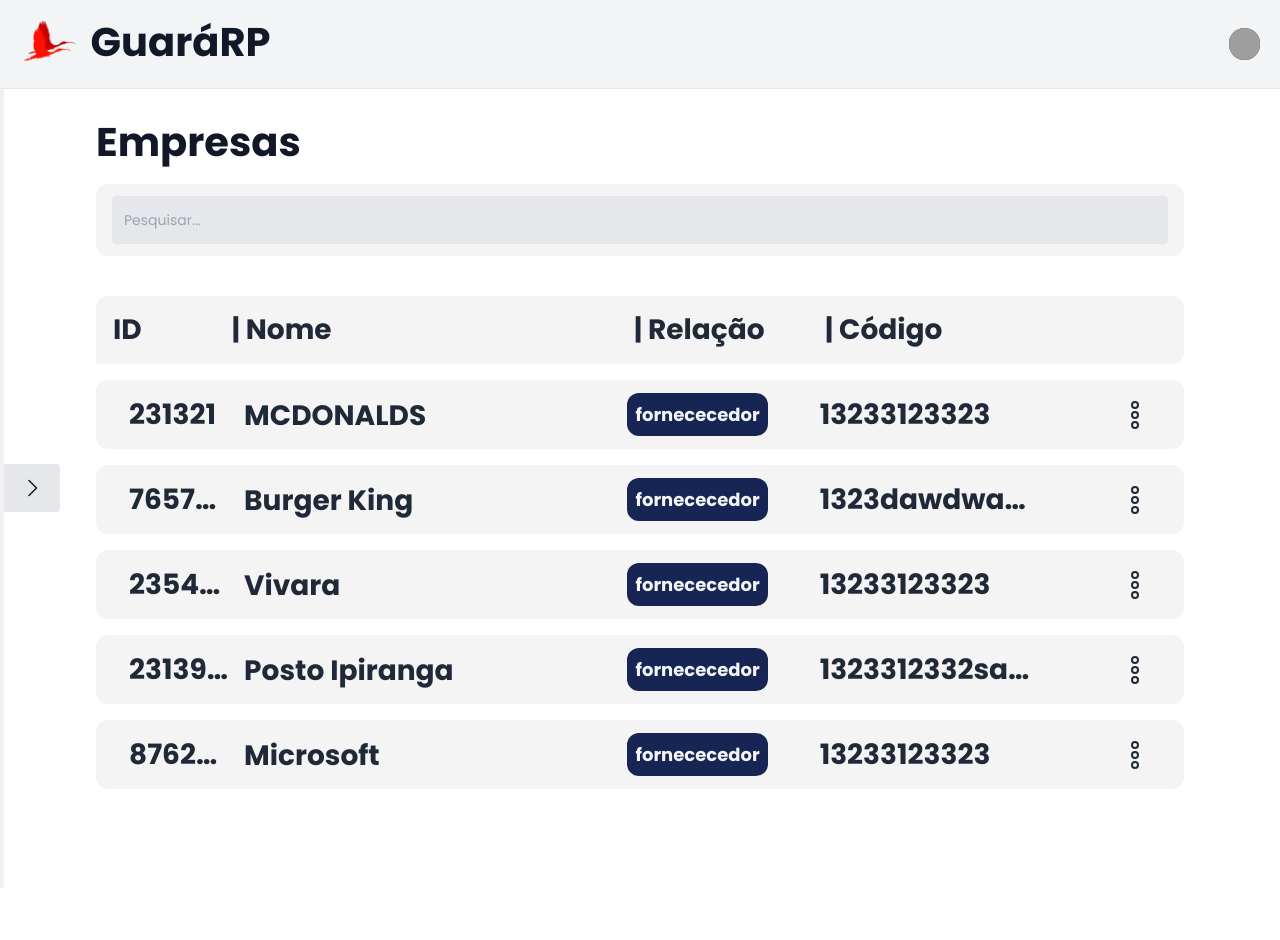
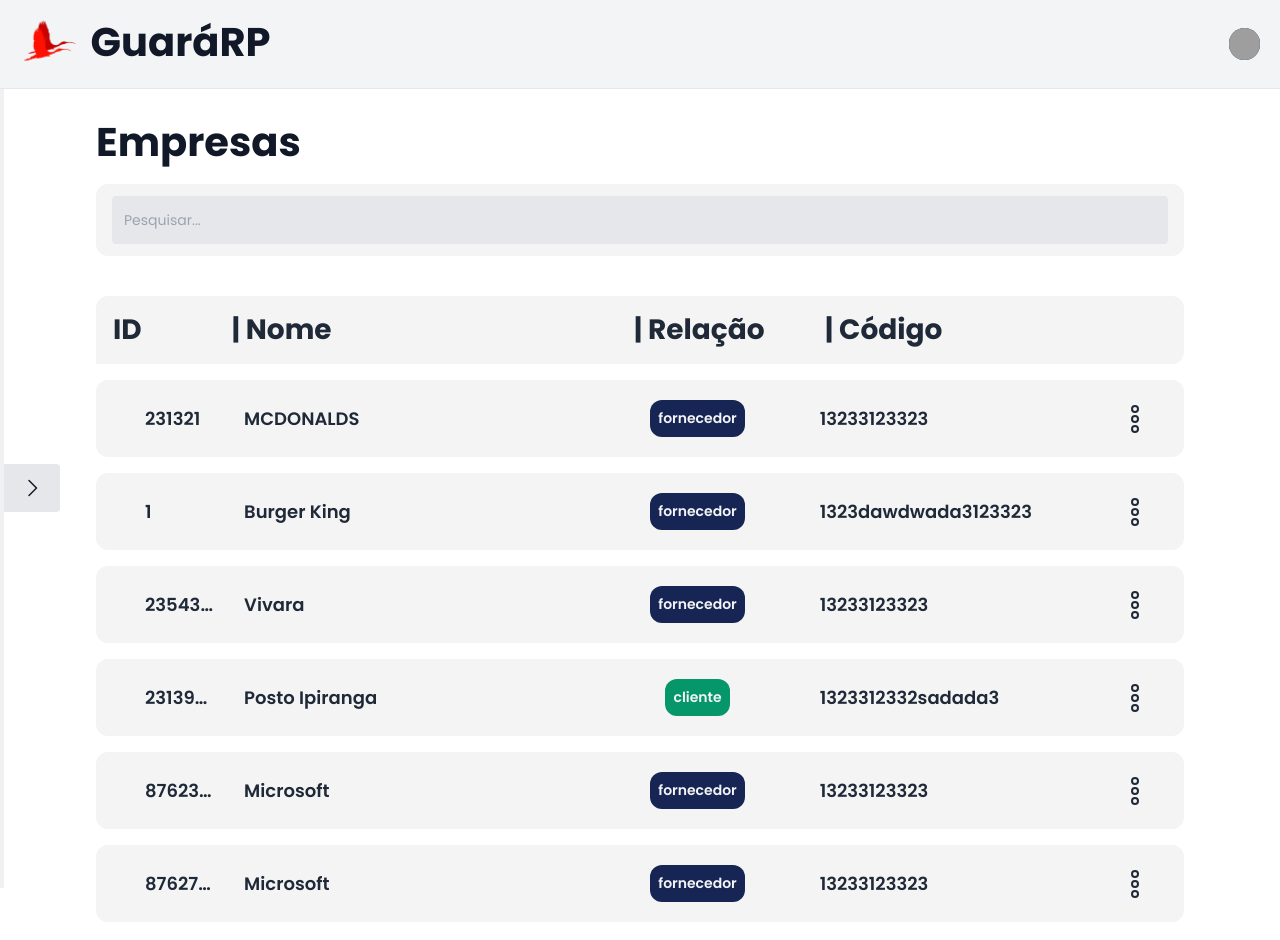
Before and after one commit to Teamtanic/Codigo-Frontend, a React (Vite) app: page /empresas in a window 1280 px wide. Shown: the top 940 px of the page. Before the commit the page ends 880 px from the top, so only its background shows below. Built offline with nearby package versions, Linux system fonts and the light colour scheme; grey boxes are pictures that could not be loaded.

Commit message:
Add copy text

```diff
--- a/src/screens/Home/Company/ListCompany.tsx
+++ b/src/screens/Home/Company/ListCompany.tsx
@@ -5,21 +5,39 @@ import { Heading } from "../../../components/Heading";
 import { Navbar } from "../../../components/Navbar";
 import { Text } from "../../../components/Text";
 import { TextInput } from "../../../components/TextInput";
+import { Button } from "../../../components/Button";
+import { useState } from "react";
+
 
 export function ListCompany() {
+    const [isDialogVisible, setIsDialogVisible] = useState(false);
+
     var empresas = [
-        { id: 231321, nome: 'MCDONALDS', relacao: 'fornececedor', codigo: 13233123323 },
-        { id: 76575677657567, nome: 'Burger King', relacao: 'fornececedor', codigo: '1323dawdwada3123323' },
-        { id: 235431321, nome: 'Vivara', relacao: 'fornececedor', codigo: 13233123323 },
-        { id: 231398721, nome: 'Posto Ipiranga', relacao: 'fornececedor', codigo: '1323312332sadada3' },
-        { id: 876231321, nome: 'Microsoft', relacao: 'fornececedor', codigo: 13233123323 }
+        { id: 231321, nome: 'MCDONALDS', relacao: 'fornecedor', codigo: 13233123323 },
+        { id: 1, nome: 'Burger King', relacao: 'fornecedor', codigo: '1323dawdwada3123323' },
+        { id: 235431321, nome: 'Vivara', relacao: 'fornecedor', codigo: 13233123323 },
+        { id: 231398721, nome: 'Posto Ipiranga', relacao: 'cliente', codigo: '1323312332sadada3' },
+        { id: 876231321, nome: 'Microsoft', relacao: 'fornecedor', codigo: 13233123323 },
+        { id: 87627631321, nome: 'Microsoft', relacao: 'fornecedor', codigo: 13233123323 }
     ];
 
+    function copyText(event: React.MouseEvent<HTMLElement>) {
+        const { target } = event;
 
-    function copyText (event: React.MouseEvent<HTMLElement>) {
-        console.log(event.relatedTarget)
-        //navigator.clipboard.writeText(event.target);
-    }
+        if (target instanceof HTMLElement) {
+          const textToCopy = target.textContent;
+
+          if (textToCopy) {
+            navigator.clipboard.writeText(textToCopy);
+
+            setIsDialogVisible(true);
+
+            setTimeout(() => {
+                setIsDialogVisible(false);
+              }, 3000);
+          }
+        }
+      }
 
 
     return (
@@ -36,7 +54,7 @@ export function ListCompany() {
                     </Card>
 
                     <div className="mt-10">
-                        <table className="w-full">
+                        <table className="w-full ">
                             <thead>
                                 <Card className="w-full py-3 px-4 rounded-bl-none items-center">
                                     <tr className="w-full grid grid-cols-9 justify-start gap-3">
@@ -63,21 +81,23 @@ export function ListCompany() {
                                     return (
                                         <Card key={empresa.id} className="w-full py-3 px-4 mt-4">
                                             <tr className="grid px-4 grid-cols-9 items-center overflow-hidden gap-3">
-                                                <td className="col-span-1 flex justify-start">
-                                                    <Heading className="!text-gray-800 truncate">{empresa.id}</Heading>
+                                                <td className="col-span-1 flex justify-start truncate">
+                                                    <Button className="bg-transparent !justify-start hover:bg-gray-200" title='Clique para copiar' textStyle="!text-gray-800 truncate font-semibold !text-left" onClick={copyText}>
+                                                        {empresa.id}
+                                                    </Button>
                                                 </td>
                                                 <td className="col-span-3 flex justify-start">
-                                                    <Heading className="!text-gray-800 max-h-10 truncate">{empresa.nome}</Heading>
+                                                    <Text className="!text-gray-800 max-h-10 truncate font-semibold">{empresa.nome}</Text>
                                                 </td>
                                                 <td className="col-span-2 flex justify-start">
-                                                    <Heading className="m-auto">
-                                                        <Card className="!bg-blue-950 w-full flex items-center justify-center">
-                                                            <Text className="!text-gray-100 ">{empresa.relacao}</Text>
+                                                    <Text className="m-auto">
+                                                        <Card className={`${empresa.relacao == "fornecedor" ? "!bg-blue-950 ": "!bg-emerald-600"} w-full flex items-center justify-center`}>
+                                                            <Text size="xm" className="!text-gray-100 font-semibold">{empresa.relacao}</Text>
                                                         </Card>
-                                                    </Heading>
+                                                    </Text>
                                                 </td>
-                                                <td className="col-span-2 flex justify-start" onClick={copyText}>
-                                                    <Heading className="!text-gray-800 truncate">{empresa.codigo}</Heading>
+                                                <td className="col-span-2 flex justify-start">
+                                                    <Text className="!text-gray-800 truncate font-semibold">{empresa.codigo}</Text>
                                                 </td>
                                                 <td className="col-span-1 flex justify-start">
                                                     <DotsThreeOutlineVertical className="!text-gray-800 truncate ml-auto mr-0" size={32} />
@@ -86,6 +106,11 @@ export function ListCompany() {
                                         </Card>
                                     )
                                 })}
+                                {isDialogVisible && (
+                                    <div className="fixed w-fit bottom-5 right-5 bg-white p-3 rounded shadow border border-gray-300">
+                                        <Text className="text-gray-900">Copiado!</Text>
+                                    </div>
+                                )}
                             </tbody>
                         </table>
                     </div>
```
